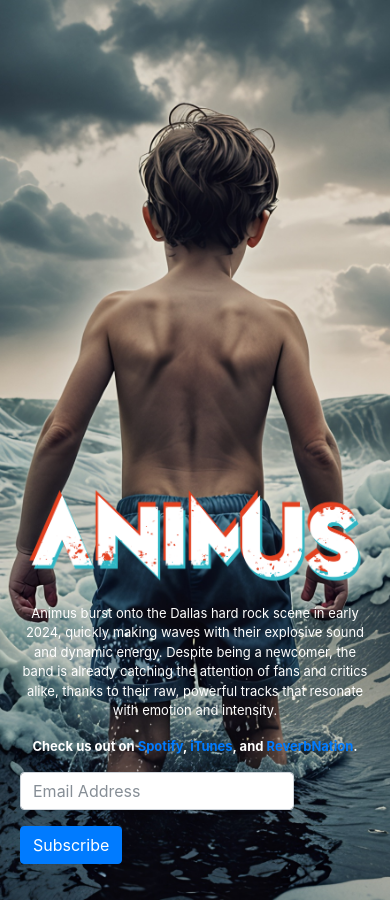
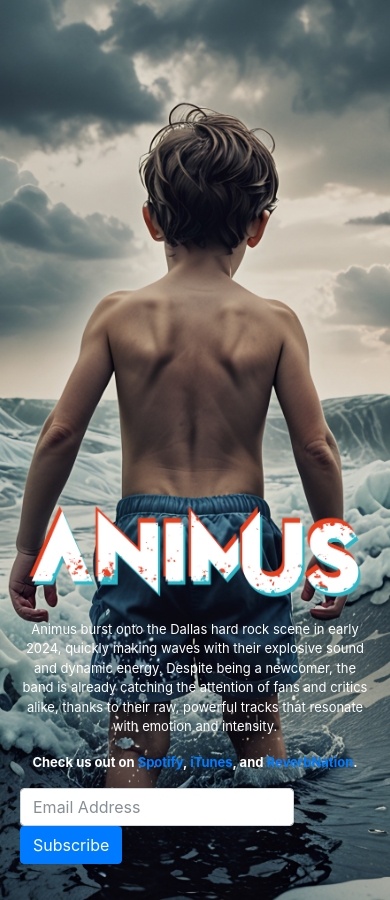
Before and after one commit to AFTRLGHT/aftrlght.github.io, a Jekyll site: the page built from index.html, in a window 390 px wide. Built offline with Jekyll 4.4.1, drawn with Linux system fonts in a browser that asks for light colours.

Commit message:
Update styles.scss

```diff
--- a/css/styles.scss
+++ b/css/styles.scss
@@ -65,4 +65,7 @@ img.logo {
   .content {
     padding: 20px;
   }
+  #form-subscribe .form-group {
+    margin-bottom: 0;
+  }
 }
```
